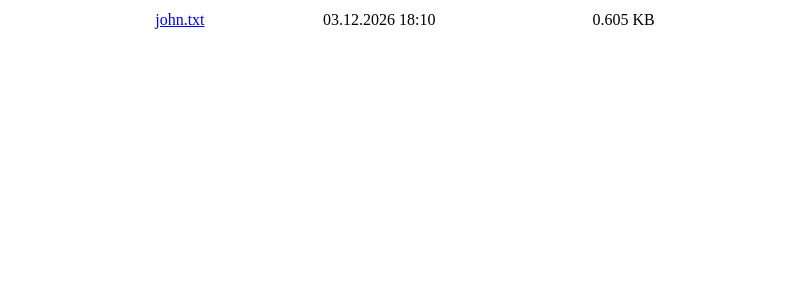
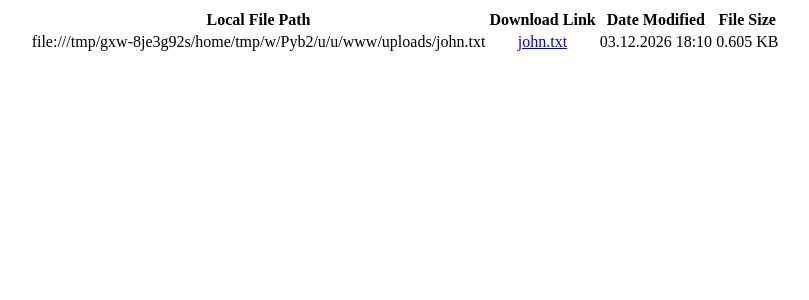
Before and after one commit to russellelliott/AutoIndex-File-Display-and-Download, a Flask app: page / in a window 1280 px wide. Shown: the top 300 px of the page, without its empty margins (235-1044 px from the left). Run offline with Flask 2, Linux system fonts and the light colour scheme; some libraries are stand-ins or nearby versions.

Commit message:
added crude way of accesing file

```diff
--- a/app.py
+++ b/app.py
@@ -50,7 +50,7 @@ def get_files(target):
 @app.route('/')
 def index():
     files = get_files(app.config['UPLOAD_FOLDER'])
-    return render_template('index.html', **locals())
+    return render_template('index.html', **locals(), variable = UPLOAD_FOLDER)
 
 @app.route('/download/<path:filename>')
 def download(filename):
--- a/templates/index.html
+++ b/templates/index.html
@@ -4,12 +4,26 @@
     <meta charset="utf-8">
     <title>Index</title>
     {{ moment.include_moment() }}
+    <style>
+      th, td {
+        text-align: center;
+      }
+    </style>
   </head>
   <body>
 
-    <table style="width:40%; margin:auto; table-layout: fixed;">
+    <table style="margin:auto; table-layout: fixed;">
       {% for filename, mtime, size in files -%}
       <tr>
+        <th>Local File Path</th>
+        <th>Download Link</th>
+        <th>Date Modified</th>
+        <th>File Size</th>
+
+      </tr>
+      <tr>
+        <!--<td><a href="./{{variable}}/{{filename}}">{{ filename }}</a></td>-->
+        <td>file://{{variable}}/{{filename}}</td>
         <td><a href="{{ url_for('download', filename=filename) }}" download>{{ filename }}</a></td>
         <td>{{ moment(mtime, local=False).format('DD.MM.YYYY HH:mm') }}</td>
         <td style="text-align:right;">{{ size | byte_units }}</td>
```
